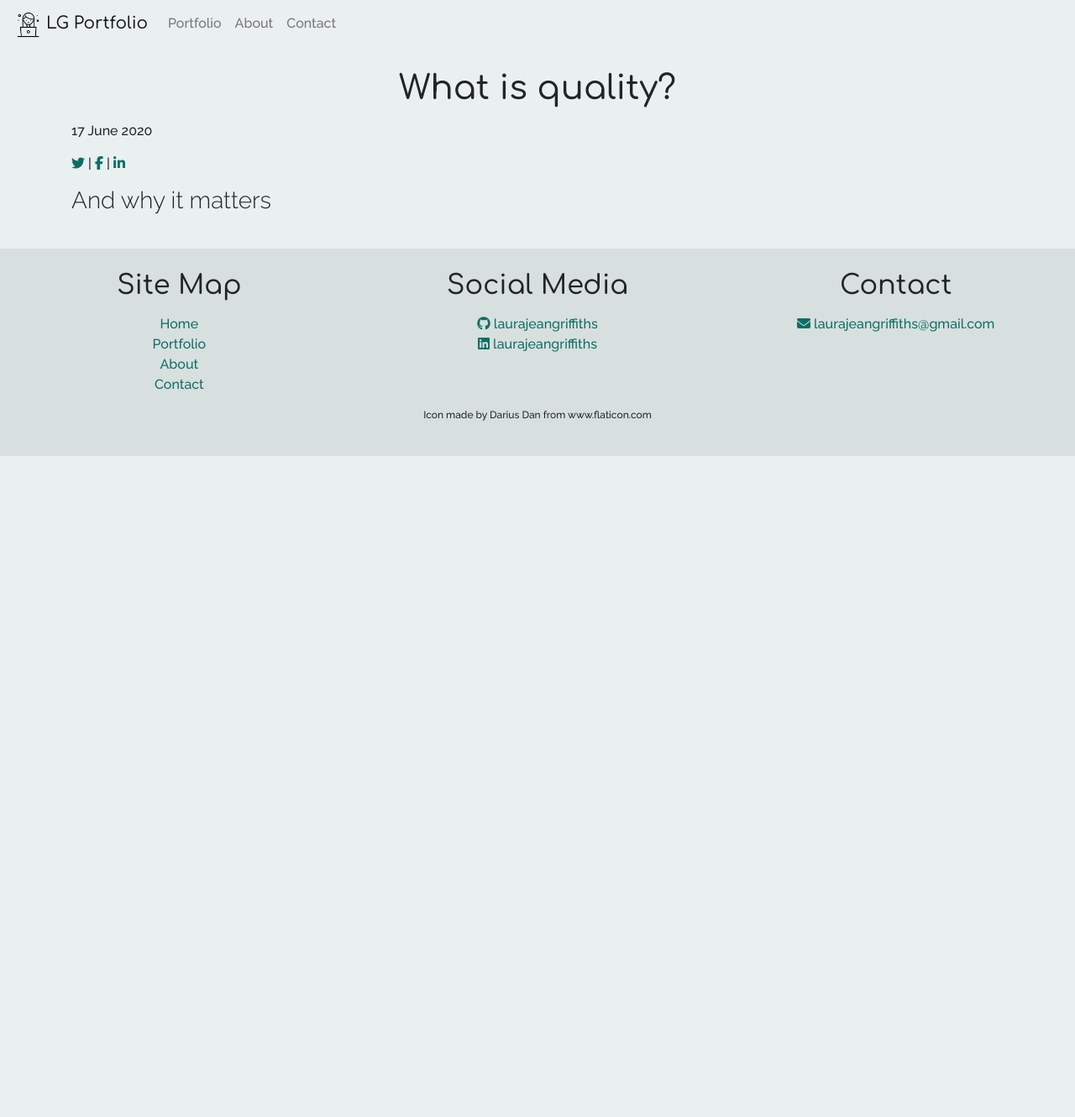
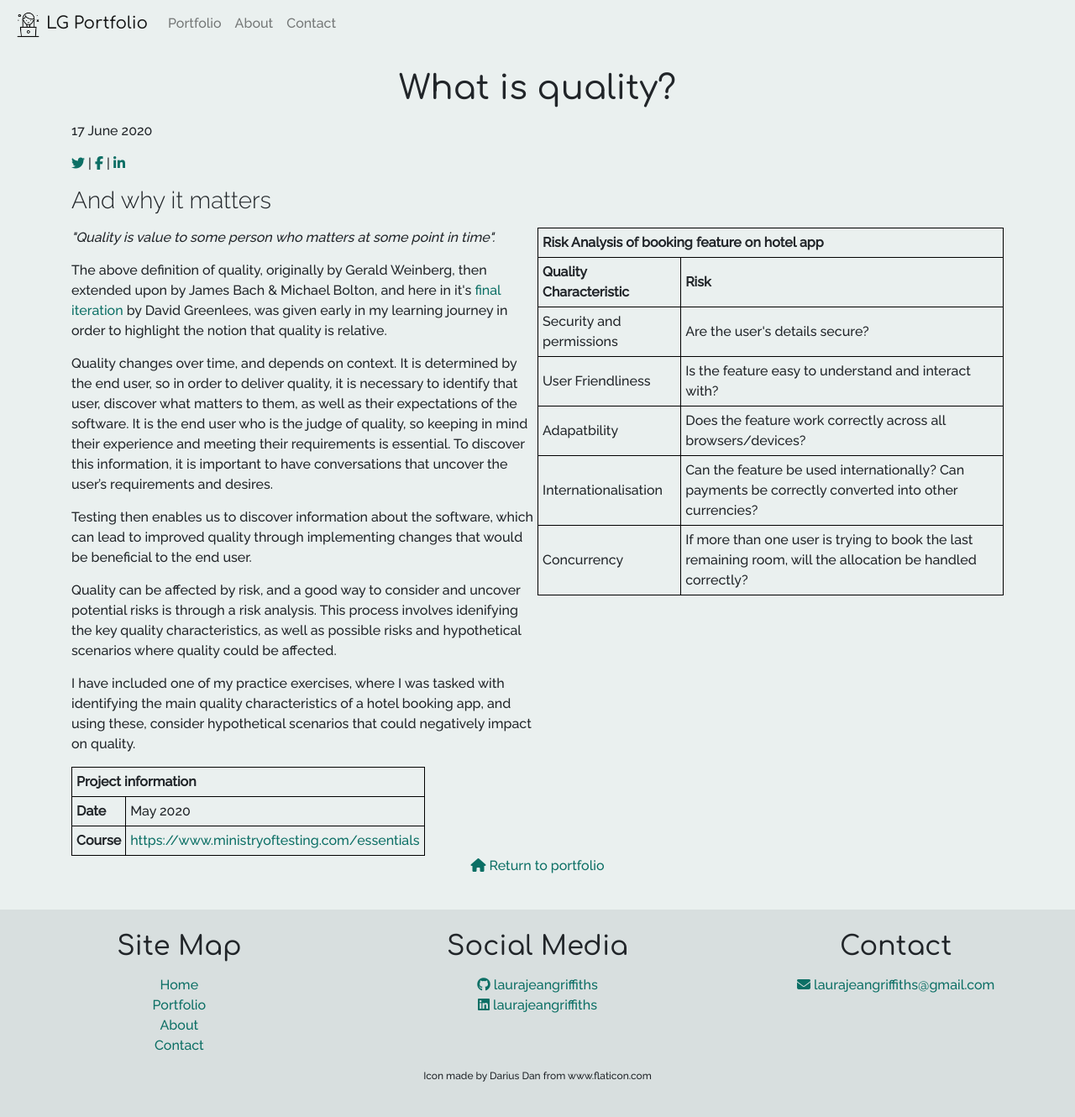
Before and after one commit to laurajeangriffiths/laurajeangriffiths.github.io, a Jekyll site: the page built from _posts/2020-06-17-what-is-quality.html, in a window 1280 px wide. Shown: the whole page at 84% size. Built offline with Jekyll 4.4.1, drawn with Linux system fonts in a browser that asks for light colours; nearby versions of some CDN libraries; before the commit the page ends 900 px from its top, so only the background shows below that.

Commit message:
Portfolio updates
Content and styling

```diff
--- a/_posts/2020-05-04-what-is-software-testing.html
+++ b/_posts/2020-05-04-what-is-software-testing.html
@@ -11,3 +11,5 @@ categories: blog
 <p>This is mine:</p>
 
 <em>"Testing is the process of improving a software product or feature by seeking information and addressing risks. Identifying possible risks at all stages of development increases the likelihood of the software functioning as intended. Identifying and testing for risks at an early stage is beneficial to the SD process as it saves time on reworking later down the line. Software intended for business that contains issues could be detrimental to the reputation of the business as well as it's revenue. Premeditating and investigating not only things that are likely to, or are problematic, but also to think outside the box and search deeper. Ultimately, the process of testing is the seeking of information in order to improve software."</em>
+
+<a href="/portfolio/" alt="Return to portfolio"><p><i class="fas fa-home"></i> Return to portfolio</p></a>
--- a/_posts/2020-06-15-bug-reports.html
+++ b/_posts/2020-06-15-bug-reports.html
@@ -8,3 +8,9 @@ categories: portfolio
 <h3></h3>
 
 <p>Following on from <a href="">this post</a>, where I document the exploratory testing process of an API, in this post I will share my bug reports.</p>
+
+images of 2/3 charters and brief explanation.
+
+<a href="/portfolio/2020/06/17/sketchnotes.html" alt="Return to sketchnotes post"><p> <i class="fas fa-arrow-left"></i> Return to Part 2</p></a>
+<a href="/portfolio/" alt="Return to portfolio"><p><i class="fas fa-home"></i> Return to portfolio</p></a>
+<a href="/portfolio/2020/06/19/summary-report.html" alt="Link to summary reports post"><p>Continue to Part 4 <i class="fas fa-arrow-right"></i></p></a>
--- a/_posts/2020-06-17-sketchnotes.html
+++ b/_posts/2020-06-17-sketchnotes.html
@@ -14,3 +14,9 @@ categories: portfolio
     <p>The sketchnotes shown here provide an overview of the various features that I explored, and how these then led to even further exploration and discover.</p>
   </div>
 </div>
+
+explain how the charters led to further scenarios for testing and exploration.
+
+<a href="/portfolio/2020/06/19/quality-and-risk.html" alt="Return to quality and risk post"><p> <i class="fas fa-arrow-left"></i> Return to Part 1</p></a>
+<a href="/portfolio/" class="portfolio-return" alt="Return to portfolio"><p><i class="fas fa-home"></i> Return to portfolio</p></a>
+<a href="/portfolio/2020/05/04/bug-reports.html" alt="Link to sketchnotes post"><p>Continue to Part 3 <i class="fas fa-arrow-right"></i></p></a>
--- a/_posts/2020-06-17-what-is-quality.html
+++ b/_posts/2020-06-17-what-is-quality.html
@@ -6,27 +6,66 @@ categories: portfolio
 ---
 <h3>And why it matters</h3>
 
-<!-- <em>"Quality is value to some person who matters at some point in time".</em>
+<div class="container-1">
+  <div class="quality-text"
+    <p><em>"Quality is value to some person who matters at some point in time".</em></p>
 
-<p>The above definition of quality, originally by Gerald Weinberg, then extended by James Bach & Michael Bolton, and in it's <a href="https://www.ministryoftesting.com/dojo/lessons/the-quality-and-testing-information-model">final iteration</a> here by David Greenlees, was given early in my learning in order to highlight that quality is relative.</p>
-<p>Quality changes over time, and depends on the context.</p>
+    <p>The above definition of quality, originally by Gerald Weinberg, then extended upon by James Bach & Michael Bolton, and here in it's <a href="https://www.ministryoftesting.com/dojo/lessons/the-quality-and-testing-information-model">final iteration</a> by David Greenlees, was given early in my learning journey in order to highlight the notion that quality is relative.</p>
+    <p>Quality changes over time, and depends on context. It is determined by the end user, so in order to deliver quality, it is necessary to identify that user, discover what matters to them, as well as their expectations of the software. It is the end user who is the judge of quality, so keeping in mind their experience and meeting their requirements is essential. To discover this information, it is important to have conversations that uncover the user’s requirements and desires.
+    </p>
 
-<p>Delivering on quality is achieved by appeasing the desires of the end user.</p>
-<p>In order to deliver quality, it is necessary to identify who the end user is, and discover what matters to them, as well as their expectations.
-  To discover this information, it is important to have conversations with the user that uncover their wants, needs and requirements.
+    <p>Testing then enables us to discover information about the software, which can lead to improved quality through implementing changes that would be beneficial to the end user.</p>
 
-Through a range of practice exercises, I identified the main quality characteristics required, and from there carried out a risk analysis by identifying hypothetical scenarios that could negatively impact on the quality.
-table with hotel booking app example:
+    <p>Quality can be affected by risk, and a good way to consider and uncover potential risks is through a risk analysis. This process involves idenifying the key quality characteristics, as well as possible risks and hypothetical scenarios where quality could be affected.</p>
 
-to me quality is how well a rhing meets the needs/req/wants of the intended user. quality is not perfection, as this is unattainable, and again is relative, so perfect cannot mean/look the same to everyon. -->
-<!-- <p>3.	To assess quality, relating to:
-a.	The software meeting expectations
-b.	The goodness of the experience of using the software
+    <p>I have included one of my practice exercises, where I was tasked with identifying the main quality characteristics of a hotel booking app, and using these, consider hypothetical scenarios that could negatively impact on quality.</p>
+  </div>
 
-think of the end user's experience - usability, performance etc
-quality is affected by risk. Carry out a risk analysis identifying areas/things that could affect the quality characterisitcs
-risk analaysis - hypothetical scenarios affecting quality, pick out key quality factors and ask questions that coudl incolve risk in that area
+  <div class="quality-table">
+    <table>
+    <th colspan="2">Risk Analysis of booking feature on hotel app</th>
+      <tr>
+        <th>Quality Characteristic</th>
+        <th>Risk</th>
+      </tr>
+      <tr>
+        <td>Security and permissions</td>
+        <td>Are the user's details secure?</td>
+      </tr>
+      <tr>
+        <td>User Friendliness</td>
+        <td>Is the feature easy to understand and interact with?</td>
+      </tr>
+      <tr>
+        <td>Adapatbility</td>
+        <td>Does the feature work correctly across all browsers/devices?</td>
+      </tr>
+      <tr>
+        <td>Internationalisation</td>
+        <td>Can the feature be used internationally? Can payments be correctly converted into other currencies?</td>
+      </tr>
+      <tr>
+        <td>Concurrency</td>
+        <td>If more than one user is trying to book the last remaining room, will the allocation be handled correctly?</td>
+      </tr>
+    </table>
+  </div>
 
-•	Testing should uncover the quality and value of the software – is it good enough?
+  <div class="project-info">
+    <table>
+      <th colspan="2">Project information</th>
+      <tr>
+        <th>Date</th>
+        <td>May 2020</td>
+      </tr>
+      <tr>
+        <th>Course</th>
+        <td><a href="https://www.ministryoftesting.com/essentials">https://www.ministryoftesting.com/essentials</a></td>
+      </tr>
+    </table>
+  </div>
+</div>
 
-Testing discovers information, which can lead to improved quality and a better product.</p> -->
+<div class="portfolio-return">
+  <a href="/portfolio/" alt="Return to portfolio"><p><i class="fas fa-home"></i> Return to portfolio</p></a>
+</div>
--- a/assets/main.css
+++ b/assets/main.css
@@ -18,6 +18,23 @@ h1, h2 {
   text-align: center;
   font-family: 'Comfortaa', cursive;
   font-weight: 500;
+}
+
+.lead {
+  font-weight: bold;
+}
+
+.card {
+  transition: all .2s ease-in-out;
+}
+
+.card:hover {
+  transform: scale(1.1);
+}
+
+.card,a {
+  color: black;
+  text-decoration: none;
 }
 
 .card-columns {
@@ -157,6 +174,20 @@ a {
   color: #111;
 }
 
+#blog-link {
+  text-decoration: none;
+  color: black;
+}
+
+#blog-quote {
+  text-decoration: none;
+  color: white;
+}
+
+.card:hover {
+  border: 1px solid #128175;
+}
+
 a:hover {
   color: #111;
   text-decoration: underline;
@@ -168,6 +199,38 @@ a:hover {
 
 #foot-col i {
   color: #0c6f65;
+}
+
+.container-1 {
+  display: flex;
+  flex-flow: row wrap;
+}
+
+.quality-text {
+  float: left;
+  max-width: 50%;
+}
+
+.quality-table {
+  float: left;
+  max-width: 50%;
+}
+
+.project-info {
+  float: left;
+  max-width: 40%;
+}
+
+.portfolio-return {
+  text-align: center;
+}
+
+table, th, td {
+  border: 1px solid black;
+}
+
+th, td {
+  padding: 5px;
 }
 
 /** Clearfix */
```
Also changed, not shown: _layouts/portfolio.html (+27 -25 lines), _posts/2020-06-19-quality-and-risk.html (added, +53 -0 lines), _posts/2020-06-19-summary-report.html (added, +11 -0 lines).
